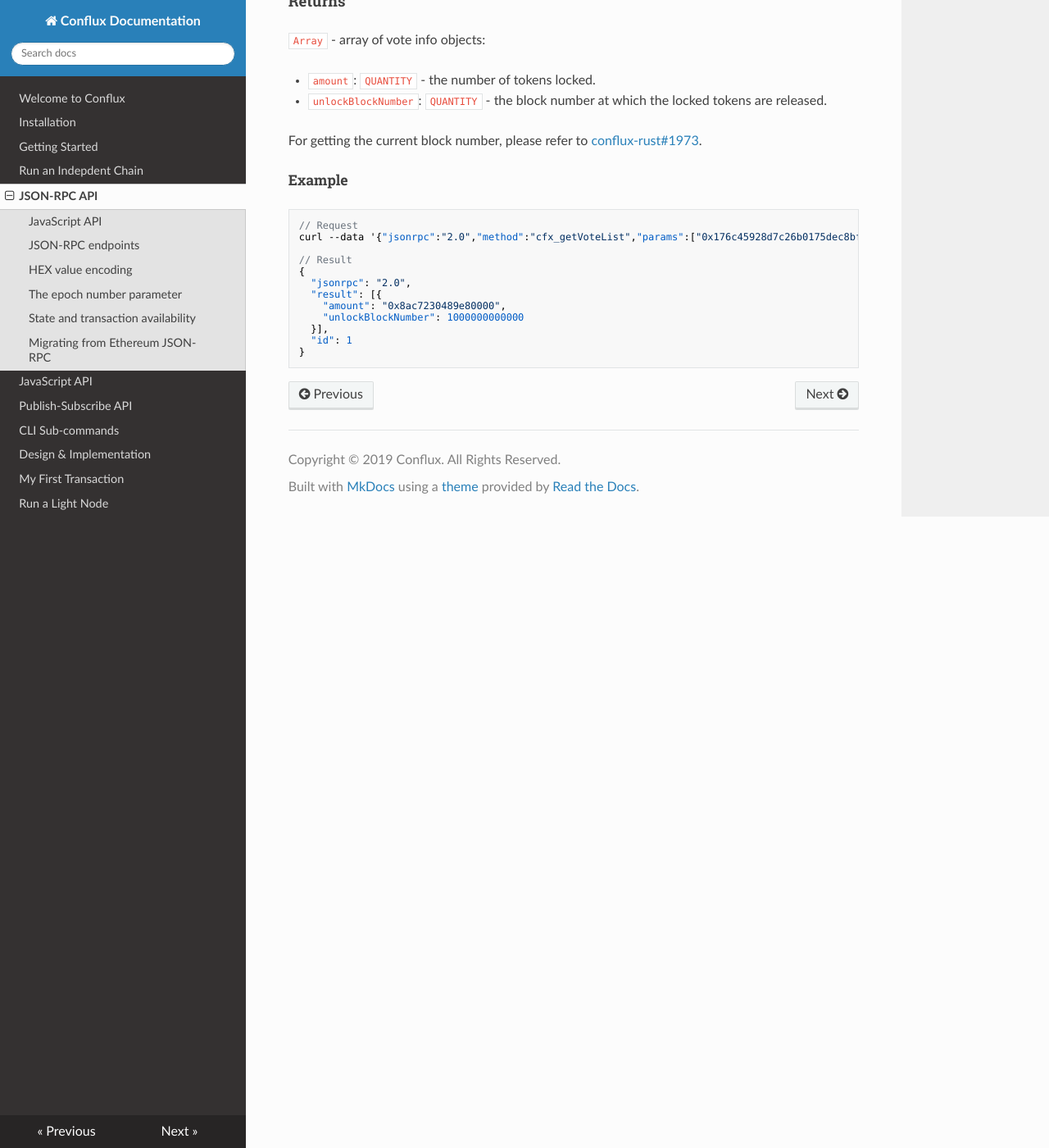
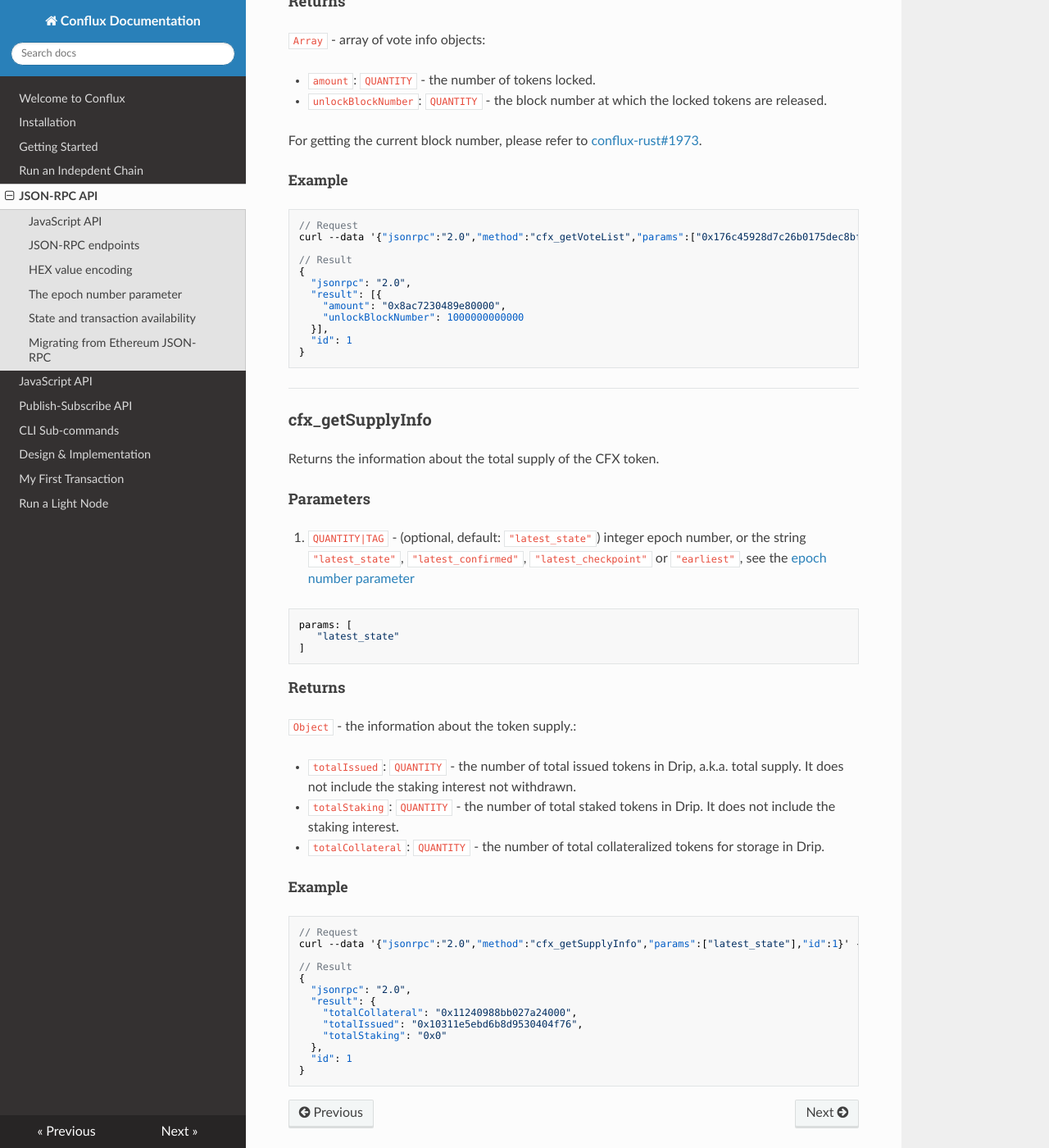
Before and after one commit to Conflux-Chain/conflux-doc, an MkDocs documentation site: the page built from docs/json-rpc.md, in a window 1280 px wide and 1400 px high, scrolled down 33100 px. Shown: the whole window at 82% size. Built offline with MkDocs 1.6.1, drawn with Linux system fonts in a browser that asks for light colours; nearby versions of some CDN libraries.

Commit message:
Add cfx_getSupplyInfo.

````diff
--- a/docs/json-rpc.md
+++ b/docs/json-rpc.md
@@ -1591,3 +1591,46 @@ curl --data '{"jsonrpc":"2.0","method":"cfx_getVoteList","params":["0x176c45928d
   "id": 1
 }
 ```
+
+---
+
+### cfx_getSupplyInfo
+
+Returns the information about the total supply of the CFX token.
+
+#### Parameters
+
+1. `QUANTITY|TAG` - (optional, default: `"latest_state"`) integer epoch number, or the string `"latest_state"`, `"latest_confirmed"`, `"latest_checkpoint"` or `"earliest"`, see the [epoch number parameter](#the-epoch-number-parameter)
+
+```json
+params: [
+   "latest_state"
+]
+```
+
+#### Returns
+
+
+`Object` - the information about the token supply.:
+
+* `totalIssued`: `QUANTITY` - the number of total issued tokens in Drip, a.k.a. total supply. It does not include the staking interest not withdrawn.
+* `totalStaking`: `QUANTITY` - the number of total staked tokens in Drip. It does not include the staking interest.
+* `totalCollateral`: `QUANTITY` - the number of total collateralized tokens for storage in Drip.
+
+##### Example
+
+```json
+// Request
+curl --data '{"jsonrpc":"2.0","method":"cfx_getSupplyInfo","params":["latest_state"],"id":1}' -H "Content-Type: application/json" localhost:12539
+
+// Result
+{
+  "jsonrpc": "2.0",
+  "result": {
+    "totalCollateral": "0x11240988bb027a24000",
+    "totalIssued": "0x10311e5ebd6b8d9530404f76",
+    "totalStaking": "0x0"
+  },
+  "id": 1
+}
+```
````
